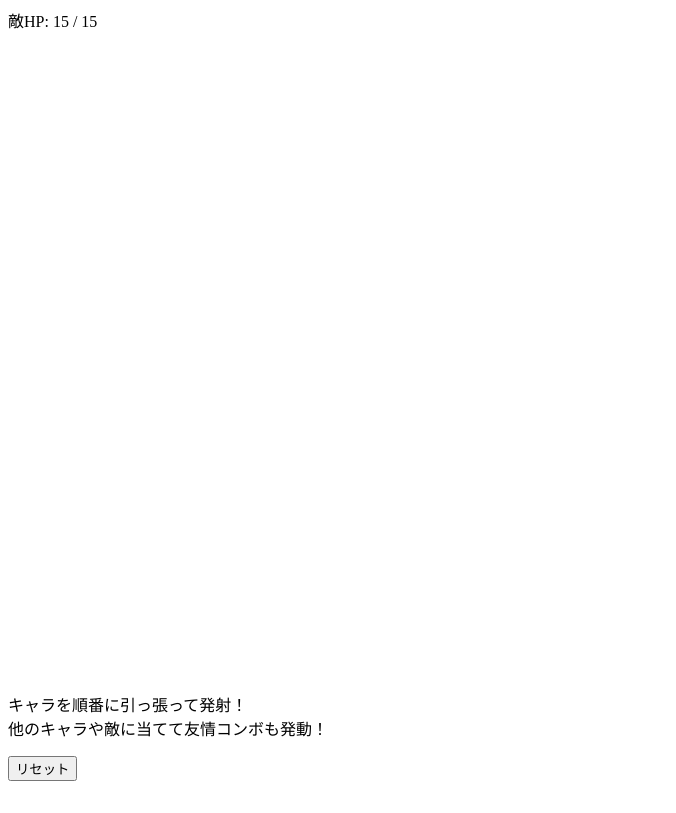
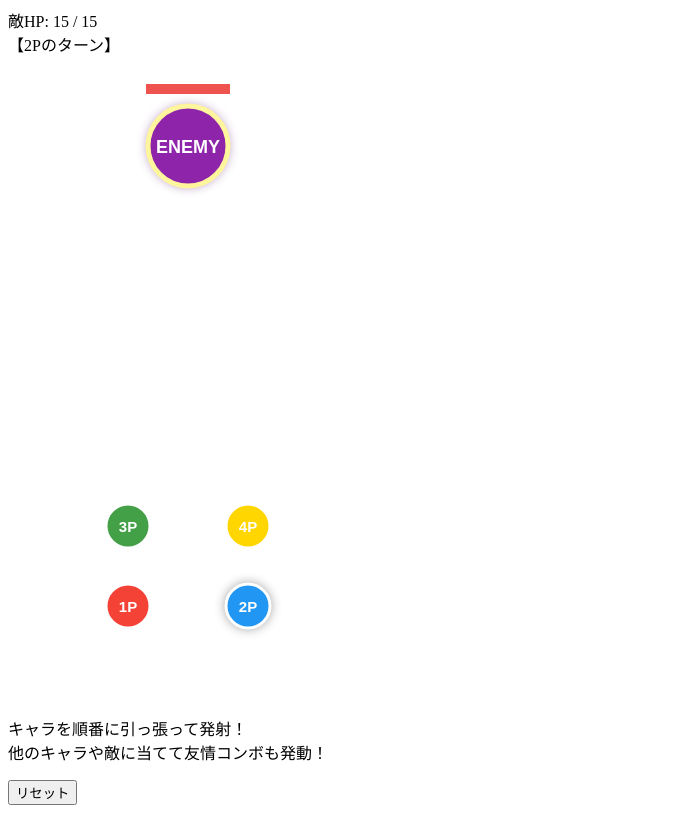
Before and after one commit to h1ro223/Monster-Smash, a plain HTML site: page index.html in a window 1280 px wide. Shown: the part 81-894 px from the top of the page, without its empty margins (0-676 px from the left). Before the commit the page ends 870 px from the top, so only its background shows below. Drawn offline with Linux system fonts and the light colour scheme.

Commit message:
Update index.html

```diff
--- a/index.html
+++ b/index.html
@@ -4,7 +4,7 @@
     <meta charset="UTF-8">
     <title>モンスト風 多キャラ友情シミュレーション</title>
     <meta name="viewport" content="width=360,initial-scale=1,user-scalable=no">
-    <link rel="stylesheet" href="./style.css">
+    <link rel="stylesheet" href="style.css">
 </head>
 <body>
     <h1>モンスト風 多キャラ友情シミュレーション</h1>
@@ -13,6 +13,6 @@
     <canvas id="gameCanvas" width="360" height="640"></canvas>
     <p>キャラを順番に引っ張って発射！<br>他のキャラや敵に当てて友情コンボも発動！</p>
     <button onclick="resetGame()">リセット</button>
-    <script src="./cript.js"></script>
+    <script src="./script.js"></script>
 </body>
 </html>
```
